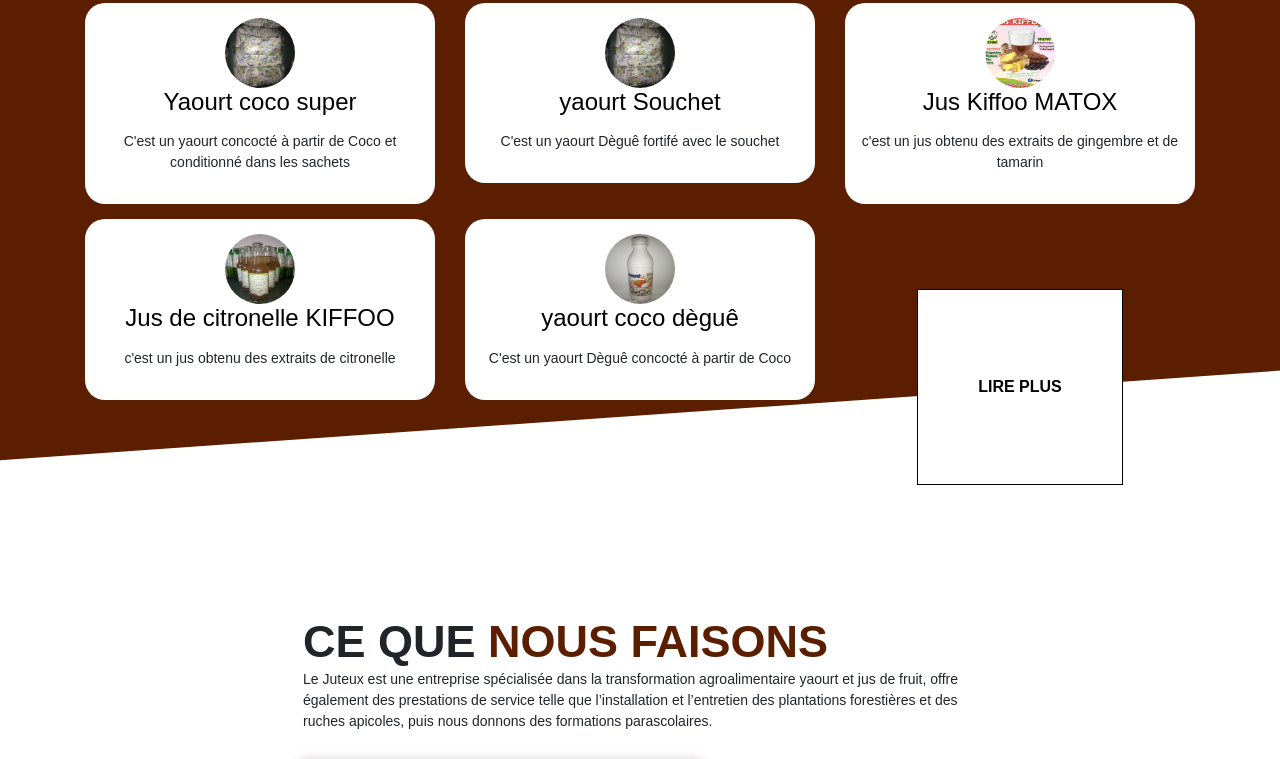
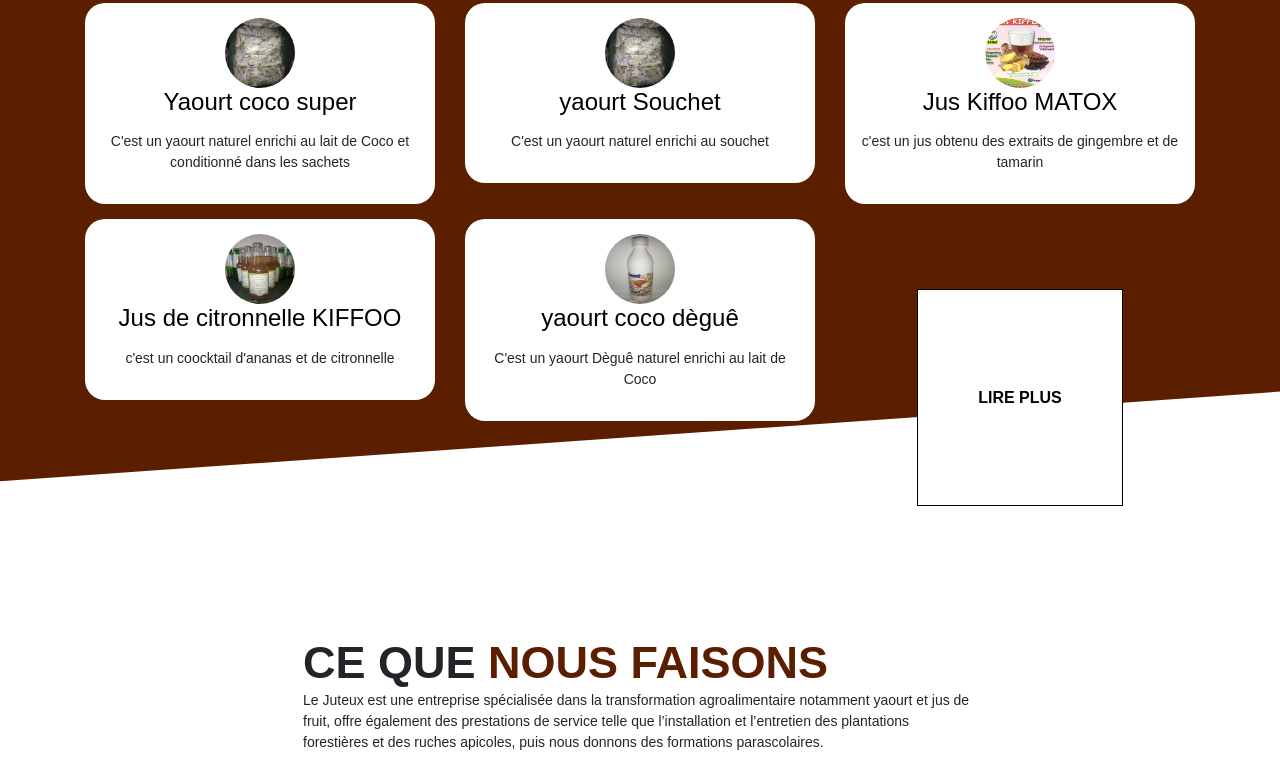
Before and after one commit to CentreDesAffairesAfricaine/leJuteux, a plain HTML site: page index.html in a window 1280 px wide. Shown: the part 1789-2548 px from the top of the page. Drawn offline with Linux system fonts and the light colour scheme.

Commit message:
update12 01

```diff
--- a/index.html
+++ b/index.html
@@ -86,14 +86,14 @@
                     <div class="item">
                         <i class=""><img src="./imgs/sachet yaouts.jpg" alt=""> </i>
                         <h4><a href="#">Yaourt coco super</a></h4>
-                        <p>C'est un yaourt concocté à partir de Coco et conditionné dans les sachets</p>
+                        <p>C'est un yaourt naturel enrichi au lait de Coco et conditionné dans les sachets</p>
                     </div>
                 </div>
                 <div class="col-lg-4 col-md-6 col-xs-12">
                     <div class="item">
                         <i class=""><img src="./imgs/sachet yaouts.jpg" alt=""> </i>
                         <h4><a href="#">yaourt Souchet</a></h4>
-                        <p>C'est un yaourt Dèguê fortifé avec le souchet</p>
+                        <p>C'est un yaourt naturel enrichi au souchet</p>
                     </div>
                 </div>
                 <div class="col-lg-4 col-md-6 col-xs-12">
@@ -106,8 +106,8 @@
                 <div class="col-lg-4 col-md-6 col-xs-12">
                     <div class="item">
                         <i class=""><img src="./imgs/jus de critronnel.jpg" alt=""> </i>
-                        <h4><a href="#">Jus de citronelle KIFFOO</a></h4>
-                        <p>c'est un jus obtenu des extraits de citronelle</p>
+                        <h4><a href="#">Jus de citronnelle KIFFOO</a></h4>
+                        <p>c'est un coocktail d'ananas et de citronnelle</p>
                     </div>
                 </div>
 
@@ -115,7 +115,7 @@
                     <div class="item">
                         <i class=""><img src="./imgs/yaout coco.jpg" alt=""> </i>
                         <h4><a href="#">yaourt coco dèguê</a></h4>
-                        <p>C'est un yaourt Dèguê concocté à partir de Coco</p>
+                        <p>C'est un yaourt Dèguê naturel enrichi au lait de Coco</p>
                     </div>
                 </div>
                 <button><a href="https://www.facebook.com/Entreprise-Le-juteux-162979270960093/" target="blank" class="text-uppercase font-weight-bold">Lire plus</a></button>
@@ -127,8 +127,8 @@
     <div class="what-we-do" id="team">
         <div class="container">
             <h2 class="text-uppercase">Ce que <span>Nous faisons</span></h2>
-            <p>Le Juteux est une entreprise spécialisée dans la transformation agroalimentaire yaourt et jus de fruit, offre également des prestations de service telle que l’installation et l’entretien des plantations forestières et des ruches apicoles,
-                puis nous donnons des formations parascolaires.</p>
+            <p>Le Juteux est une entreprise spécialisée dans la transformation agroalimentaire notamment yaourt et jus de fruit, offre également des prestations de service telle que l’installation et l’entretien des plantations forestières et des ruches
+                apicoles, puis nous donnons des formations parascolaires.</p>
             <div class="img"></div>
 
         </div>
@@ -154,7 +154,7 @@
                 <div class="col-lg-4 col-md-12 col-12">
                     <div class="item active">
                         <div>
-                            <h5>Agroforestier & Entretien</h5>
+                            <h5>Agroforesterie et Entretien</h5>
                             <p>The best to start</p>
                         </div>
                         <div>
@@ -166,7 +166,7 @@
                 <div class="col-lg-4 col-md-6 col-12">
                     <div class="item l-item">
                         <div>
-                            <h5>Fornation</h5>
+                            <h5>Formation</h5>
                             <p>The best to start</p>
                         </div>
                         <div>
```
Also changed, not shown: about.html (+5 -5 lines).
